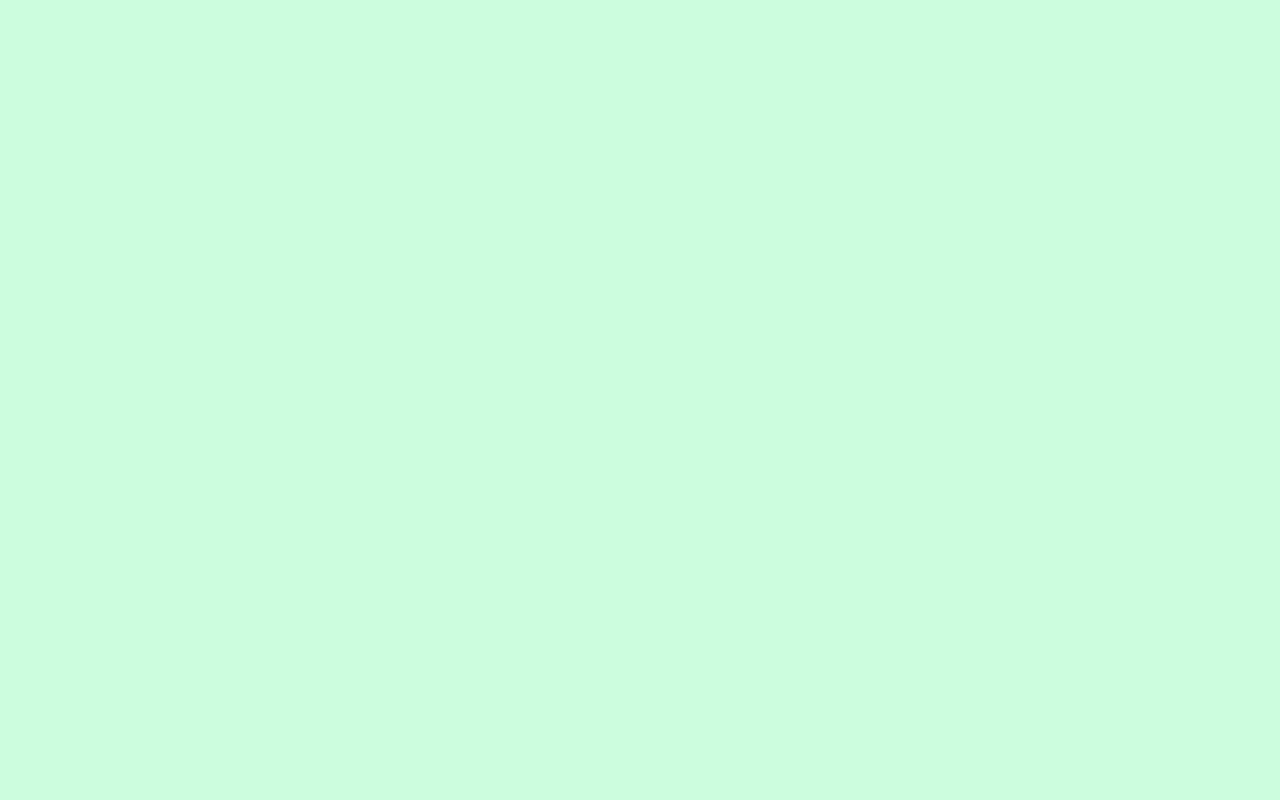
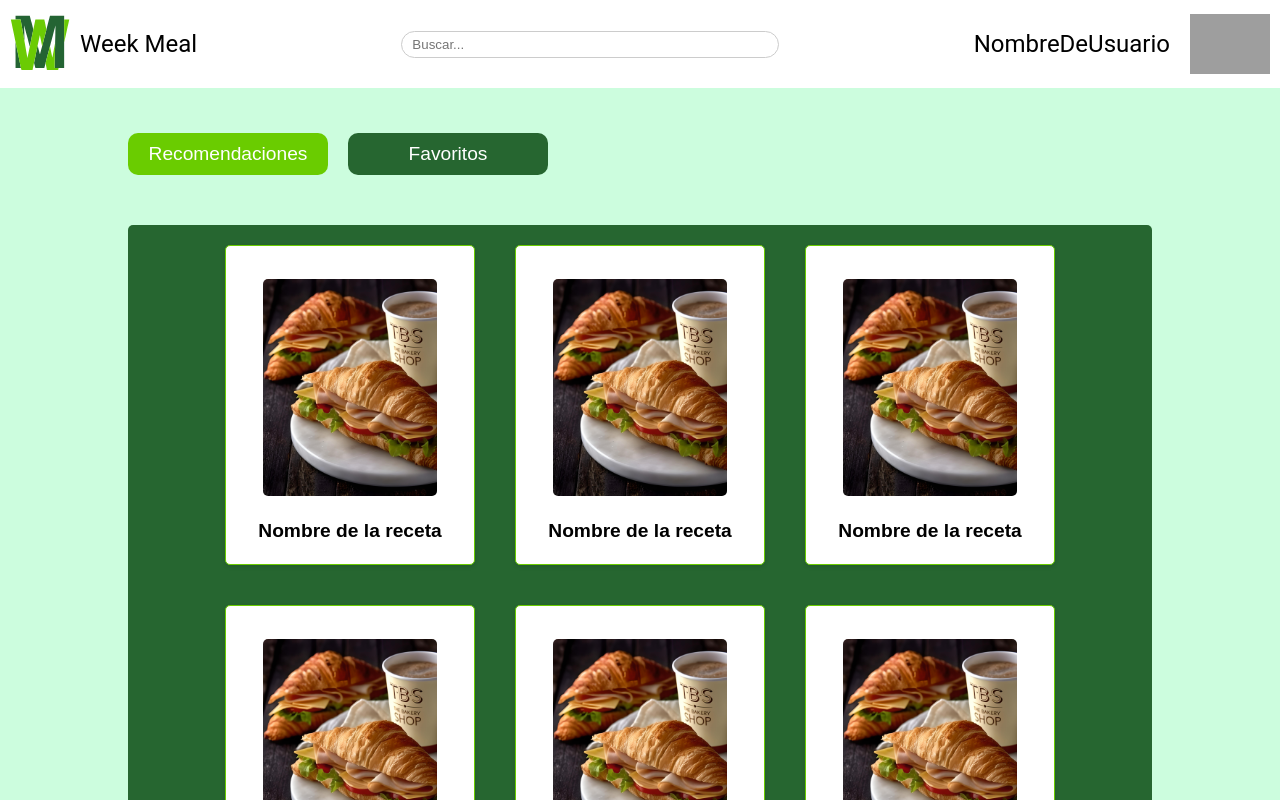
Before and after one commit to ualdra/weekmeal, an Angular app in the folder angular/: page /buscar-receta in a window 1280 px wide. Before the commit this address led to /. Shown: the top 800 px of the page. Built offline with nearby package versions, Linux system fonts and the light colour scheme; grey boxes are pictures that could not be loaded.

Commit message:
Vista BuscarReceta realizada

```diff
--- a/angular/src/app/app.routes.ts
+++ b/angular/src/app/app.routes.ts
@@ -3,6 +3,7 @@ import { InicioComponent } from './inicio/inicio.component';
 import { MenuSemanalComponent } from './menu-semanal/menu-semanal.component';
 import { MenuDiaComponent } from './menu-dia/menu-dia.component';
 import { RecetaDetalleComponent } from './receta-detalle/receta-detalle.component';
+import { BuscarRecetaComponent } from './buscar-receta/buscar-receta.component';
 
 export const routes: Routes = [
     { path: '', redirectTo: '/inicio', pathMatch: 'full' },
@@ -10,4 +11,6 @@ export const routes: Routes = [
     { path: 'menu-semanal', component: MenuSemanalComponent},
     { path: 'menu-dia/:dia/:comida', component: MenuDiaComponent },
     { path: 'receta-detalle', component: RecetaDetalleComponent },
+    { path: 'buscar-receta', component: BuscarRecetaComponent },
+
 ];
--- /dev/null
+++ b/angular/src/app/buscar-receta/buscar-receta.component.css
@@ -0,0 +1,99 @@
+.container {
+    display: flex;
+    flex-direction: column;
+    align-items: center;
+    justify-content: center;
+}
+
+.botones {
+    display: flex;
+    width: 80%;
+    flex-direction: row;
+    justify-content: left;
+    margin-bottom: 20px;
+    margin-top: 45px;
+}
+
+.botones button {
+    margin: 0 10px;
+}
+
+.botones button:first-child {
+    margin-left: 0;
+}
+
+.resultados {
+    display: flex;
+    width: 80%;
+    flex-wrap: wrap;
+    justify-content: center;
+    background-color: var(--verde-oscuro);
+    border-radius: 5px;
+    margin-top: 30px;
+    margin-bottom: 80px;
+}
+
+.card {
+    width: 250px;
+    height: 320px;
+    border: 1px solid var(--verde-claro);
+    border-radius: 5px;
+    background-color: white;
+    box-shadow: 0 2px 4px rgba(0, 0, 0, 0.1);
+    display: flex; /* Agrega flexbox para centrar vertical y horizontalmente */
+    align-items: center; /* Centra horizontalmente los elementos */
+    justify-content: center; /* Centra verticalmente los elementos */
+    flex-direction: column;
+    margin: 20px;
+}
+
+.imagen{
+    width: 70%;
+    height: 70%;
+    border-radius: 5px;
+    background-color: white;
+    margin-top: 40px;
+}
+
+.card img {
+    width: 100%;
+    height: auto;
+    border-radius: 5px;
+}
+
+.card-title {
+    text-align: center;
+    margin-top: 20px;
+    margin-bottom: 30px;
+    font-size: 1.2rem;
+}
+
+.favoritos {
+    background-color: var(--verde-oscuro);
+    color: #fff;
+    padding: 10px 20px;
+    border-radius: 10px;
+    border: none;
+    cursor: pointer;
+    width: 200px;
+    font-size: 1.2em;
+}
+
+.recomendaciones {
+    background-color: var(--verde-claro);
+    color: #fff;
+    padding: 10px 20px;
+    border-radius: 10px;
+    border: none;
+    cursor: pointer;
+    width: 200px;
+    font-size: 1.2em;
+}
+
+.recomendaciones:hover {
+    background-color: var(--verde-oscuro);
+}
+
+.favoritos:hover {
+    background-color: var(--verde-claro);
+}
--- /dev/null
+++ b/angular/src/app/buscar-receta/buscar-receta.component.html
@@ -0,0 +1,22 @@
+<app-navbar></app-navbar>
+
+<div class="container">
+    <div class="botones">
+        <button class="recomendaciones">Recomendaciones</button>
+        <button class="favoritos">Favoritos</button>
+    </div>
+    <div class="resultados">
+
+        <div *ngFor="let i of arrayFromNumber(resultados)" class="card">
+            <div class="imagen">
+                <img src="assets/v-inicio.png" class="card-img-top" alt="...">
+            </div>
+            <h5 class="card-title">Nombre de la receta</h5>
+        </div>
+
+    </div>
+
+    <div *ngIf="resultados === 0" class="no-resultados">
+        <h1>No se encontraron resultados</h1>
+    </div>
+</div>
--- /dev/null
+++ b/angular/src/app/buscar-receta/buscar-receta.component.ts
@@ -0,0 +1,20 @@
+import { NgFor, NgForOf, NgIf } from '@angular/common';
+import { Component } from '@angular/core';
+import { NavbarComponent } from '../navbar/navbar.component';
+
+@Component({
+  selector: 'app-buscar-receta',
+  standalone: true,
+  imports: [NgForOf, NgIf, NavbarComponent],
+  templateUrl: './buscar-receta.component.html',
+  styleUrl: './buscar-receta.component.css'
+})
+export class BuscarRecetaComponent {
+  resultados: number = 10;
+
+   // Función para generar un array con la cantidad especificada de elementos
+   arrayFromNumber(num: number): any[] {
+    return Array(num).fill(0).map((x, i) => i);
+  }
+
+}
```
Also changed, not shown: 1 other file (tests, documents, lock files or other folders).
